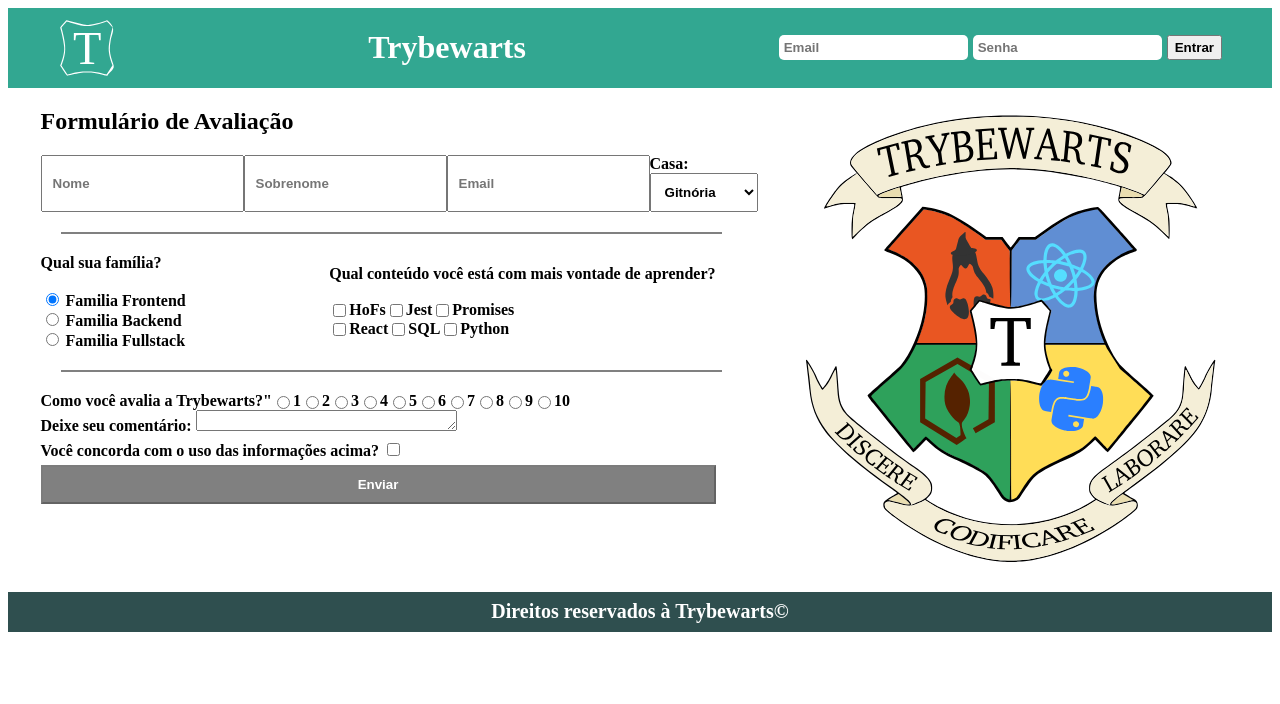
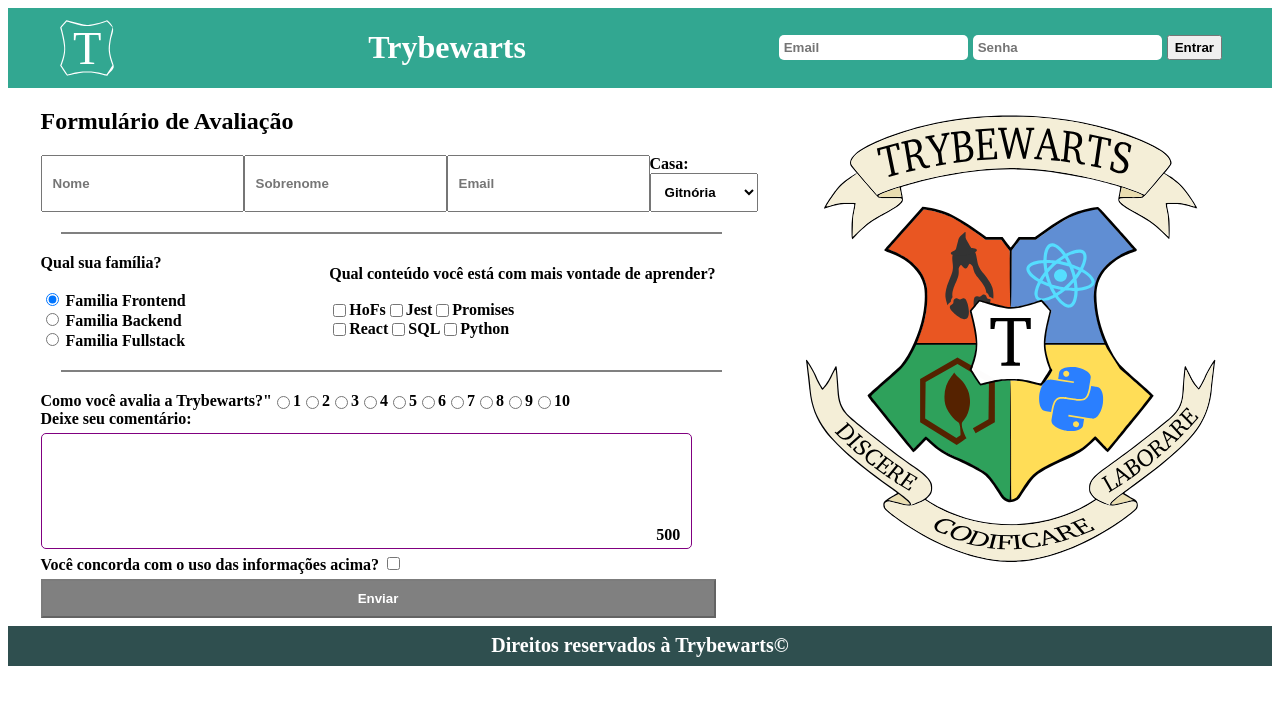
Before and after one commit to luccarendall/hogwarts-form, a website: page index.html in a window 1280 px wide. Drawn offline with Linux system fonts and the light colour scheme.

Commit message:
Requisito 20 - analise de disponibilidade de caracteres na area de texto: contador implementado

```diff
--- a/index.html
+++ b/index.html
@@ -105,7 +105,10 @@
 
           <section>
             <label class="textarea" for="textarea">Deixe seu comentário: </label>
-            <textarea name="" id="textarea" cols="30" rows="1" maxlength="500"></textarea>
+            <div id="quadroComentario">
+              <textarea name="" id="textarea" cols="30" rows="1" maxlength="500"></textarea>
+              <span id="counter">500</span>
+            </div>
           </section>
           <div id="acordo">
               <label id="label-infos">Você concorda com o uso das informações acima?</label>
--- a/script.js
+++ b/script.js
@@ -1,6 +1,8 @@
 const btnLogin = document.getElementById('btn-login');
 const email = document.getElementById('email');
 const senha = document.getElementById('senha');
+const textArea = document.getElementById('textarea');
+const contador = document.getElementById('counter');
 const btnEnviar = document.getElementById('submit-btn');
 const confirmaAcordo = document.getElementById('agreement');
 
@@ -40,4 +42,10 @@ function ativaEnvioFormulario() {
   }
 }
 
+function atualizaContador() {
+  const texto = textArea.value;
+  contador.innerHTML = 500 - +texto.length;
+}
+
 confirmaAcordo.addEventListener('click', ativaEnvioFormulario);
+textArea.addEventListener('input', atualizaContador);
--- a/style.css
+++ b/style.css
@@ -78,13 +78,32 @@ hr {
   margin: 20px;
 }
 
-a,
-b {
+a , b {
   display: flex;
 }
 
 #section-avaliation-form {
   display: flex;
+}
+
+#textarea {
+  width: 100%;
+  height: 110px;
+  border-radius: 5px;
+  border: solid purple 1px;
+  margin-top: 5px;
+  resize: none;
+}
+
+#quadroComentario {
+  display: flex;
+  align-items: flex-end;
+}
+
+#counter {
+  position: relative;
+  right: 2.2rem;
+  bottom: 0.3rem;
 }
 
 #acordo {
@@ -94,6 +113,7 @@ b {
 
 #submit-btn {
   margin: 0;
+  margin-bottom: 8px;
   width: 100%;
   align-items: center;
   justify-content: center;
```
